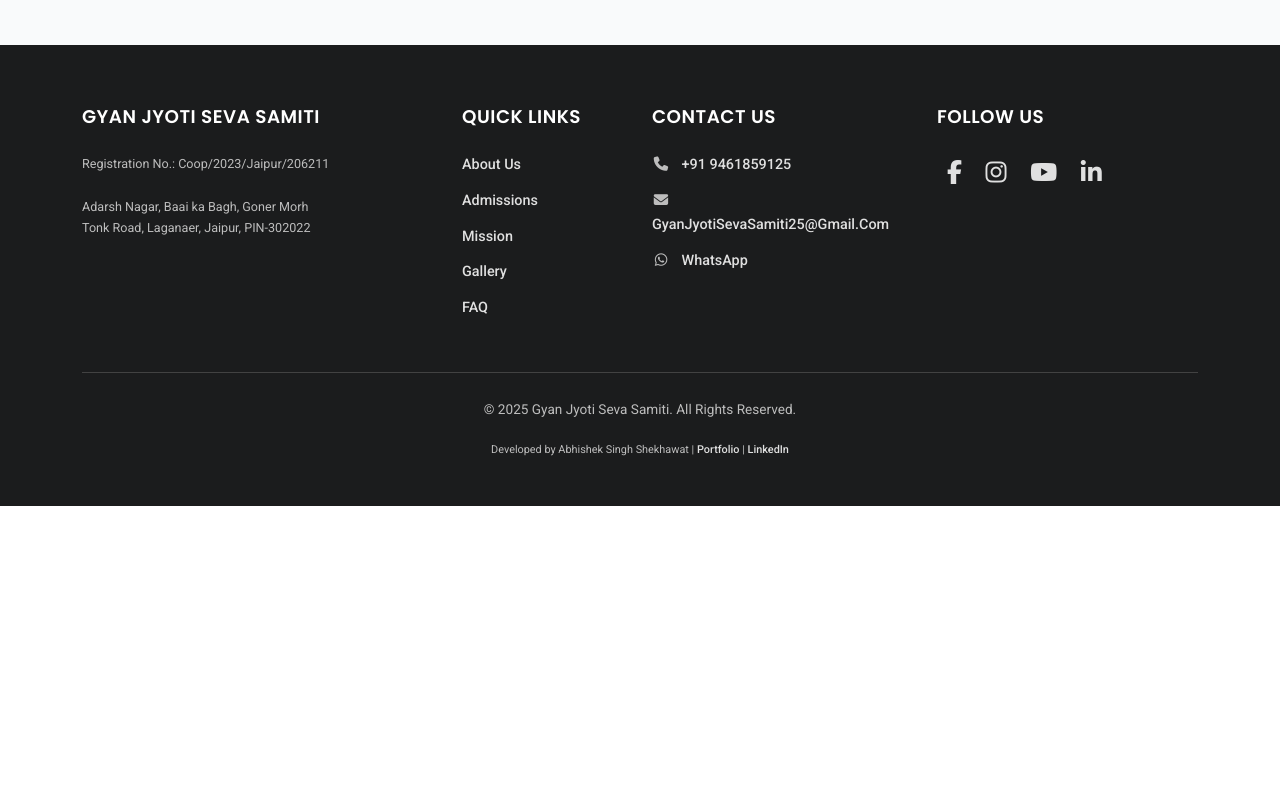
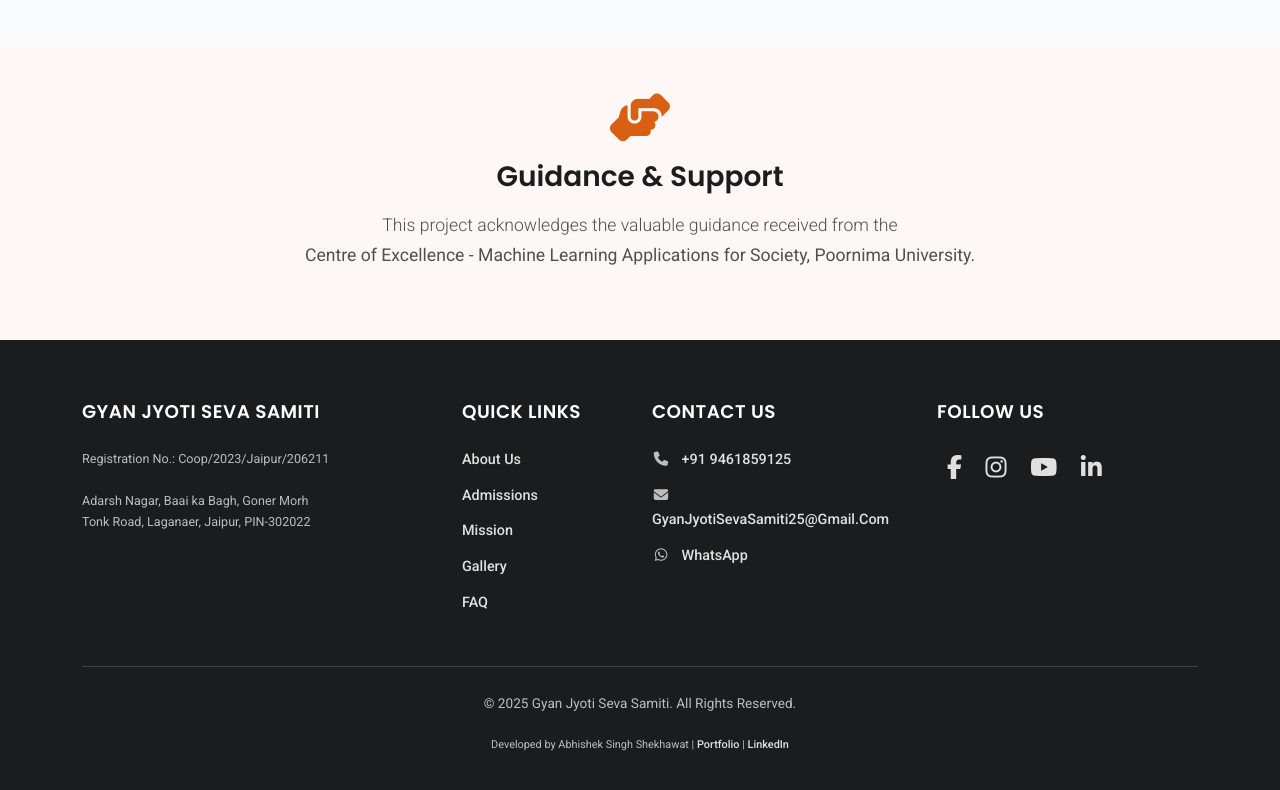
Before and after one commit to AbhishekSinghShekhawatSDE/NGO-School-Website, a plain HTML site: page index.html in a window 1280 px wide. Shown: the part 3298-4088 px from the top of the page. Before the commit the page ends 3804 px from the top, so only its background shows below. Drawn offline with nearby package versions, Linux system fonts and the light colour scheme.

Commit message:
Update index.html

```diff
--- a/index.html
+++ b/index.html
@@ -217,6 +217,28 @@
                 </div>
             </div>
         </section>
+<!-- START: Guidance Section -->
+        <section id="university-guidance" class="py-5" style="background-color: #fdf8f5;"> <!-- A slightly different tint for variety -->
+            <div class="container text-center">
+                <div class="animate-on-scroll fade-in">
+                    <i class="fas fa-hands-helping fa-3x mb-3" style="color: var(--theme-primary-orange-dark);"></i>
+                    <h3 class="mb-3" style="font-weight: 600; color: var(--text-on-white-primary);">Guidance & Support</h3>
+                    <p class="lead" style="color: var(--text-on-white-secondary); font-size:1.1rem; max-width: 800px; margin-left:auto; margin-right:auto; line-height: 1.7;">
+                        This project acknowledges the valuable guidance received from the <br class="d-none d-md-block">
+                        <strong>Centre of Excellence - Machine Learning Applications for Society, Poornima University.</strong>
+                    </p>
+                    <!--
+                        Optional: If you have a logo for Poornima University or the CoE, you can add it here.
+                        Example:
+                        <img src="URL_TO_POORNIMA_UNIVERSITY_LOGO.png"
+                             alt="Poornima University - Centre of Excellence"
+                             class="img-fluid mt-3"
+                             style="max-height: 70px; opacity: 0.85;">
+                    -->
+                </div>
+            </div>
+        </section>
+        <!-- END: Guidance Section -->
 
     </main>
 
```
